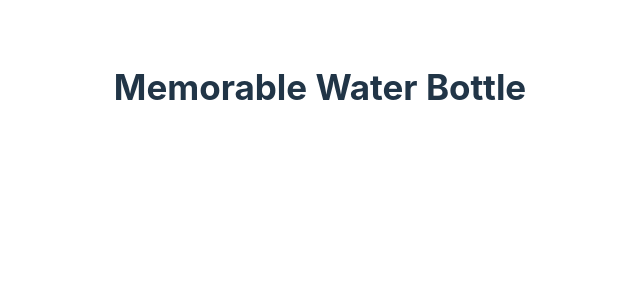
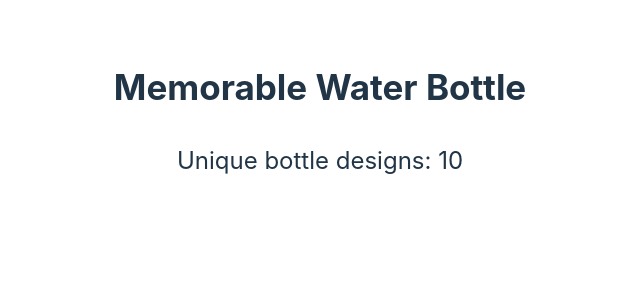
Before and after one commit to MohammadSajjadHossain9648/Memorable-Water-Bottle, a React (Vite) app: page / in a window 1280 px wide. Shown: the top 300 px of the page, without its empty margins (320-960 px from the left). Built offline with nearby package versions, Linux system fonts and the light colour scheme.

Commit message:
Implement fetch functionality for local JSON data in Bottles component

```diff
--- a/src/App.jsx
+++ b/src/App.jsx
@@ -1,10 +1,12 @@
 import './App.css'
+import Bottles from './components/Bottles/Bottles'
 import Header from './components/Header/Header'
 
 function App() {
   return (
     <>
       <Header></Header>
+      <Bottles></Bottles>
     </>
   )
 }
--- /dev/null
+++ b/src/components/Bottles/Bottles.css
@@ -0,0 +1,6 @@
+.bottles_container{
+    text-align: center;
+}
+.bottles_container .description{
+    font-size: 1.5rem; /* 24px */
+}
--- /dev/null
+++ b/src/components/Bottles/Bottles.jsx
@@ -0,0 +1,21 @@
+import { useState } from 'react';
+import './Bottles.css'
+import { useEffect } from 'react';
+
+const Bottles = () => {
+    const [bottles, setBottles] = useState([]);
+
+    useEffect (() => {
+        fetch('bottles.json')
+        .then(res => res.json())
+        .then(data => setBottles(data))
+    }, [])
+
+    return (
+        <div className='bottles_container'>
+            <p className='description'>Unique bottle designs: {bottles.length}</p>
+        </div>
+    );
+};
+
+export default Bottles;
```
